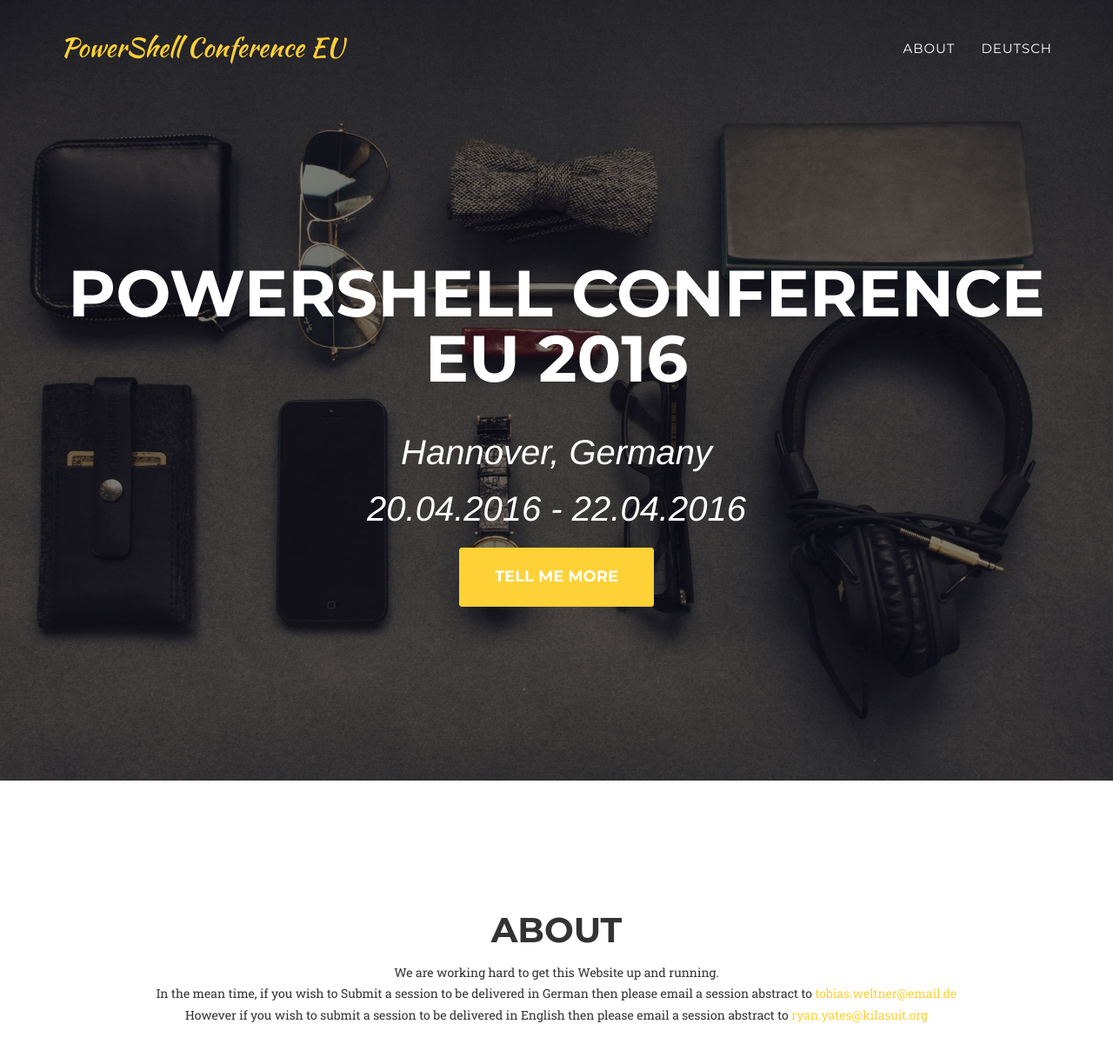
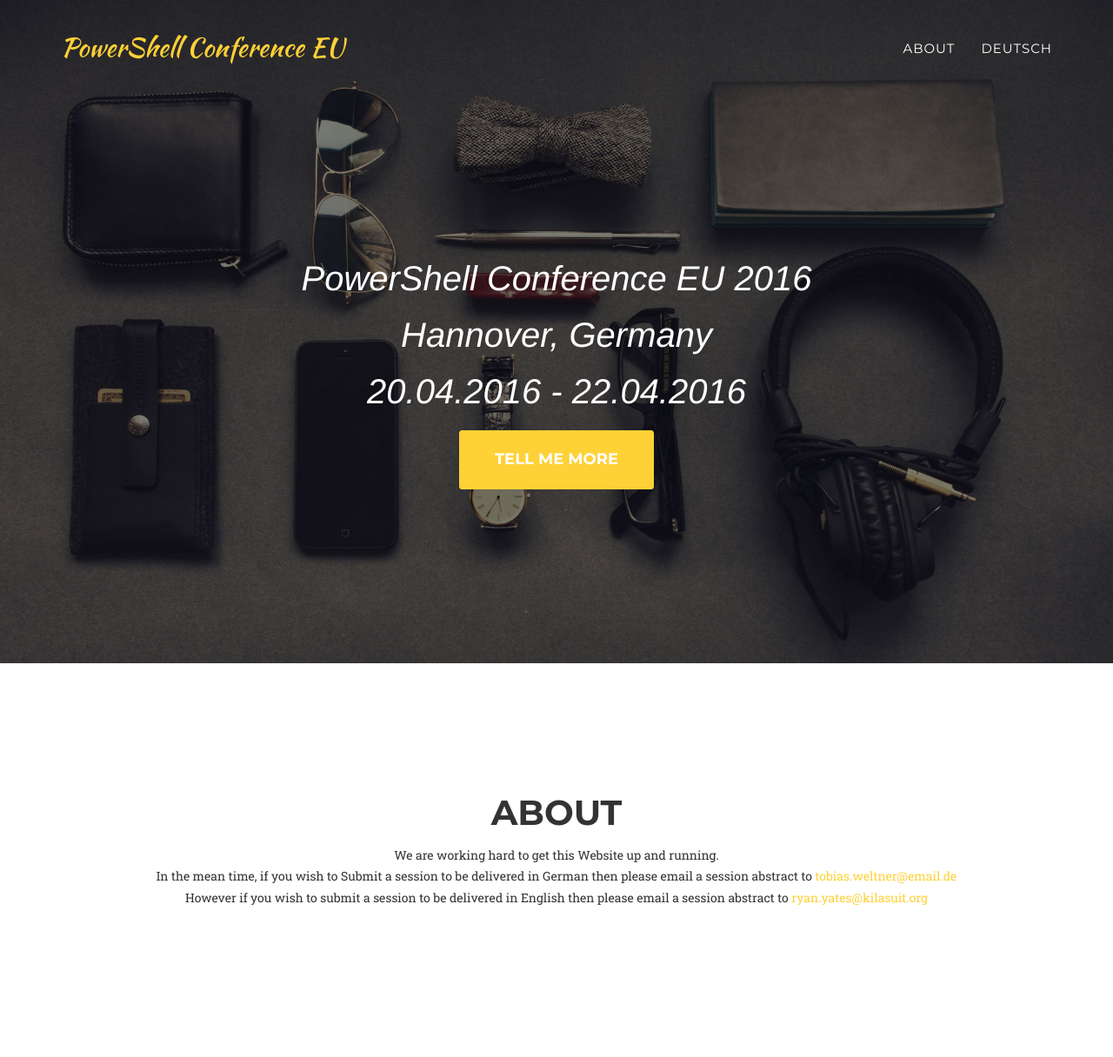
Before and after one commit to gravejester/gravejester.github.io, a Jekyll site: the page built from index.html, in a window 1280 px wide and 1341 px high. Shown: the top 1216 px of the window at 87% size. Built offline with Jekyll 4.4.1, drawn with Linux system fonts in a browser that asks for light colours; some web fonts are replaced.

Commit message:
Smaller font on main heading

```diff
--- a/_includes/en/header.html
+++ b/_includes/en/header.html
@@ -2,7 +2,8 @@
     <header>
         <div class="container">
             <div class="intro-text">
-                <div class="intro-heading">PowerShell Conference EU 2016</div>
+                <!--<div class="intro-heading">PowerShell Conference EU 2016</div>-->
+                <div class="intro-lead-in">PowerShell Conference EU 2016</div>
 				<div class="intro-lead-in">Hannover, Germany</div>
 				<div class="intro-lead-in">20.04.2016 - 22.04.2016</div>
                 <a href="#about" class="page-scroll btn btn-xl">Tell me more</a>
```
